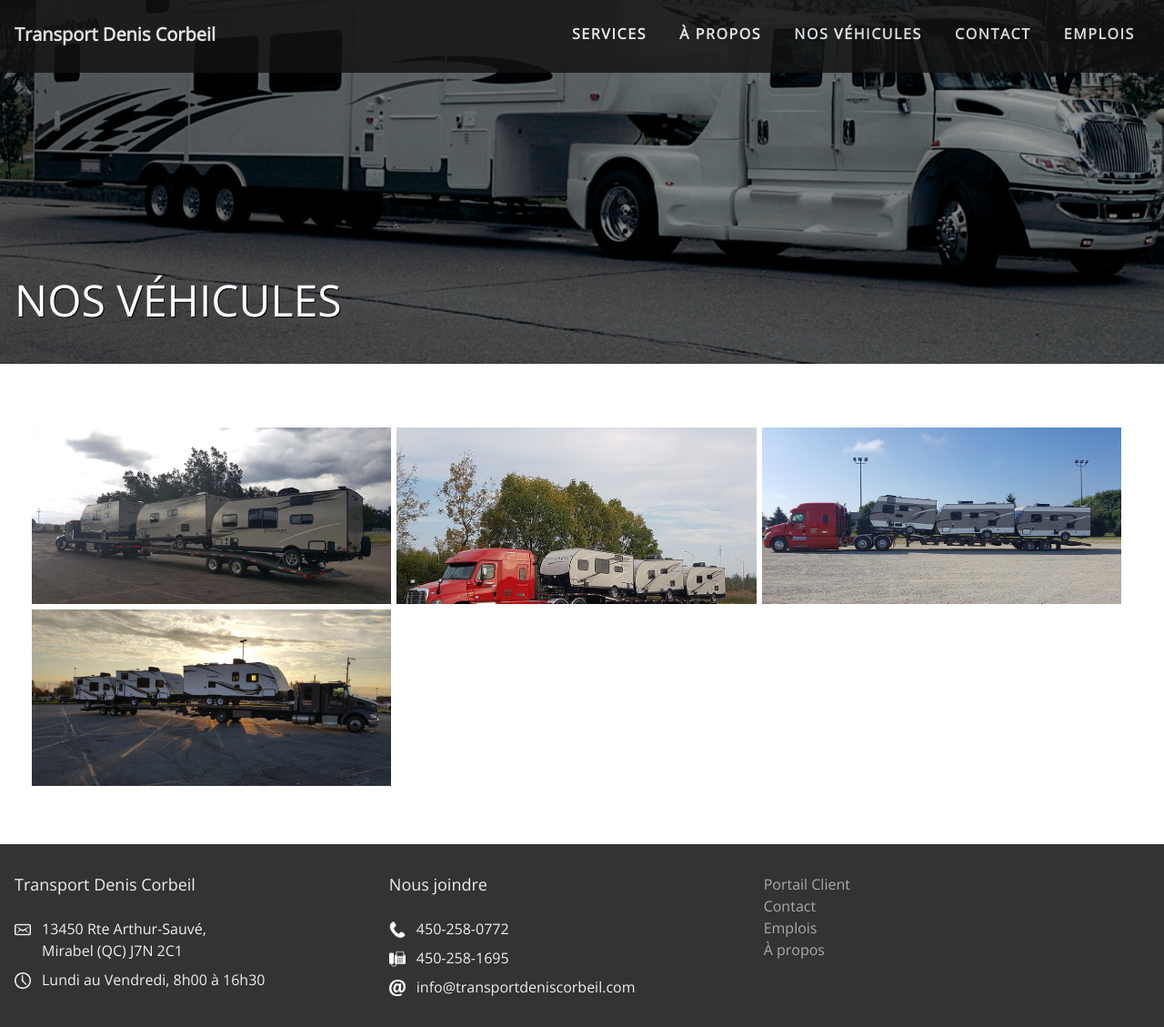
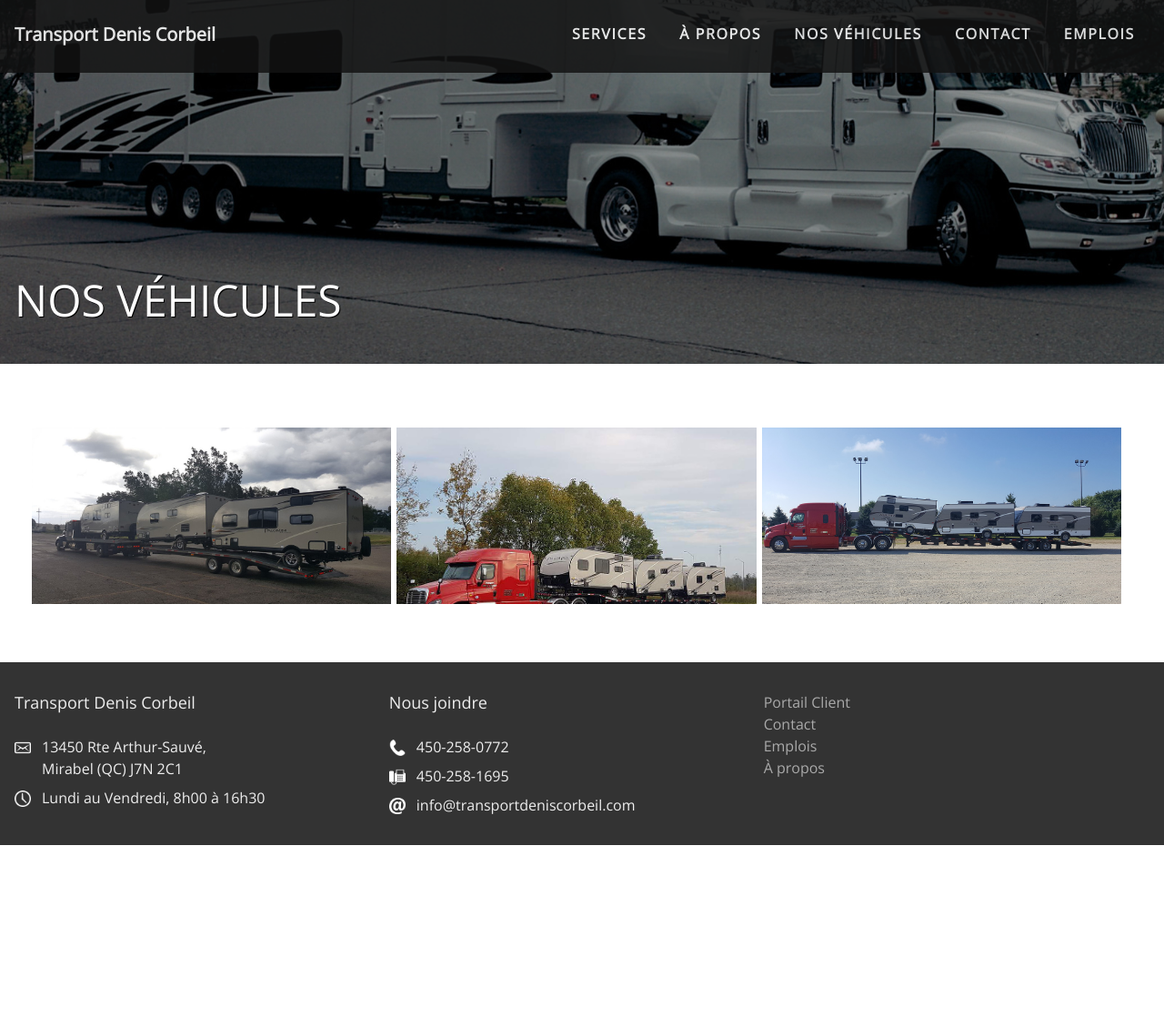
Before and after one commit to ouarez/tdc-jekyll, a Jekyll site: the page built from vehicules.md, in a window 1280 px wide. Shown: the whole page at 91% size. Built offline with Jekyll 4.4.1, drawn with Linux system fonts in a browser that asks for light colours; nearby versions of some CDN libraries; a script that is not in the unit is left out; after the commit the page ends 929 px from its top, so only the background shows below that.

Commit message:
Update Éditer le contenu des pages “vehicules”

```diff
--- a/vehicules.md
+++ b/vehicules.md
@@ -12,6 +12,4 @@
     image_title: Camion 2
   - image: /img/3.jpg
     image_title: Camion 3
-  - image: /img/camion2.jpg
-    image_title: test
 ---
```
